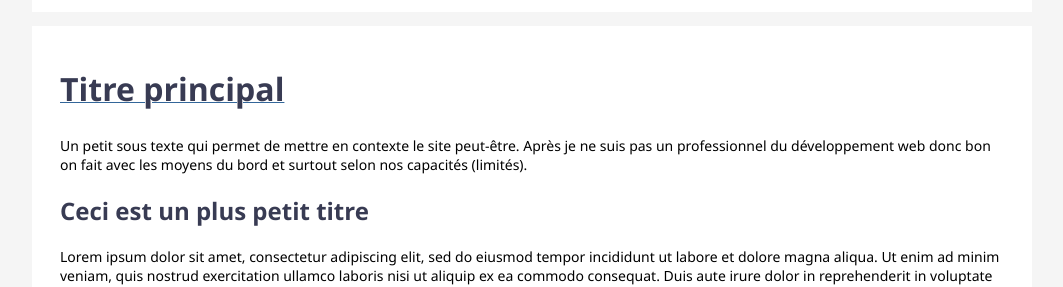
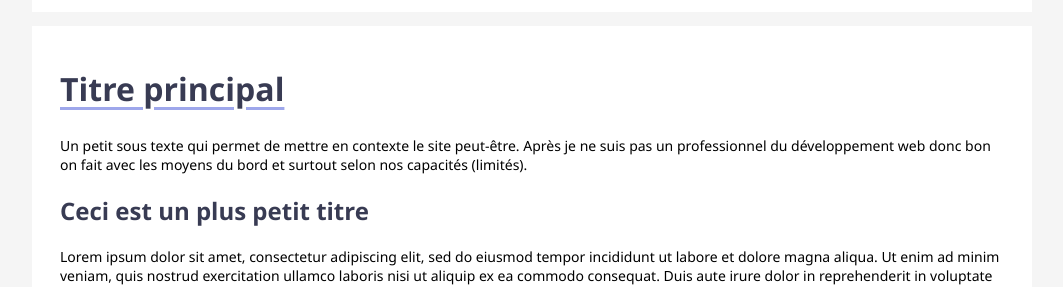
Before and after one commit to leobouard/leobouard.github.io, a Jekyll site: the page built from index.md, in a window 1280 px wide. Shown: the part 165-452 px from the top of the page, without its empty margins (108-1171 px from the left). Built offline with Jekyll 4.4.1, drawn with Linux system fonts in a browser that asks for light colours; our own code applies the rules of GitHub Pages for plain Markdown files.

Commit message:
Update style.scss

```diff
--- a/assets/css/style.scss
+++ b/assets/css/style.scss
@@ -116,9 +116,10 @@ section {
     h1 {
         font-size: xx-large;
         text-decoration: underline;
-        text-decoration-color: #336699;
+        text-decoration-color: #9ea7eb;
         text-decoration-line: underline;
-        text-decoration-thickness: 1px;
+        text-underline-offset: 6px;
+        display: block;
     }
 
     h2 {
@@ -144,8 +145,8 @@ section {
 
     .posts div {
         margin: 10px;
-        width: 200px;
-        height: 150px;
+        width: 300px;
+        height: 300px;
         background-color: #fff;
         box-shadow: 0px 0px 1em #f5f5f5;
     }
```
